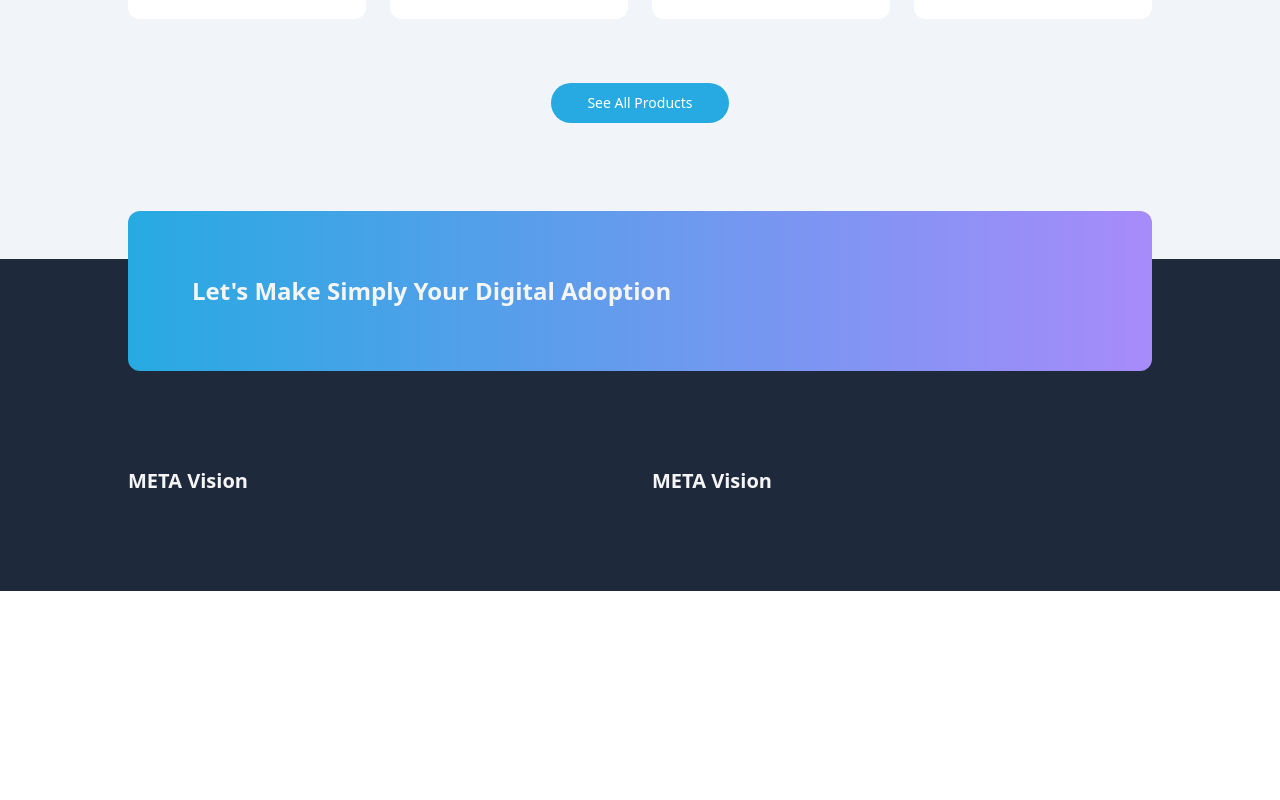
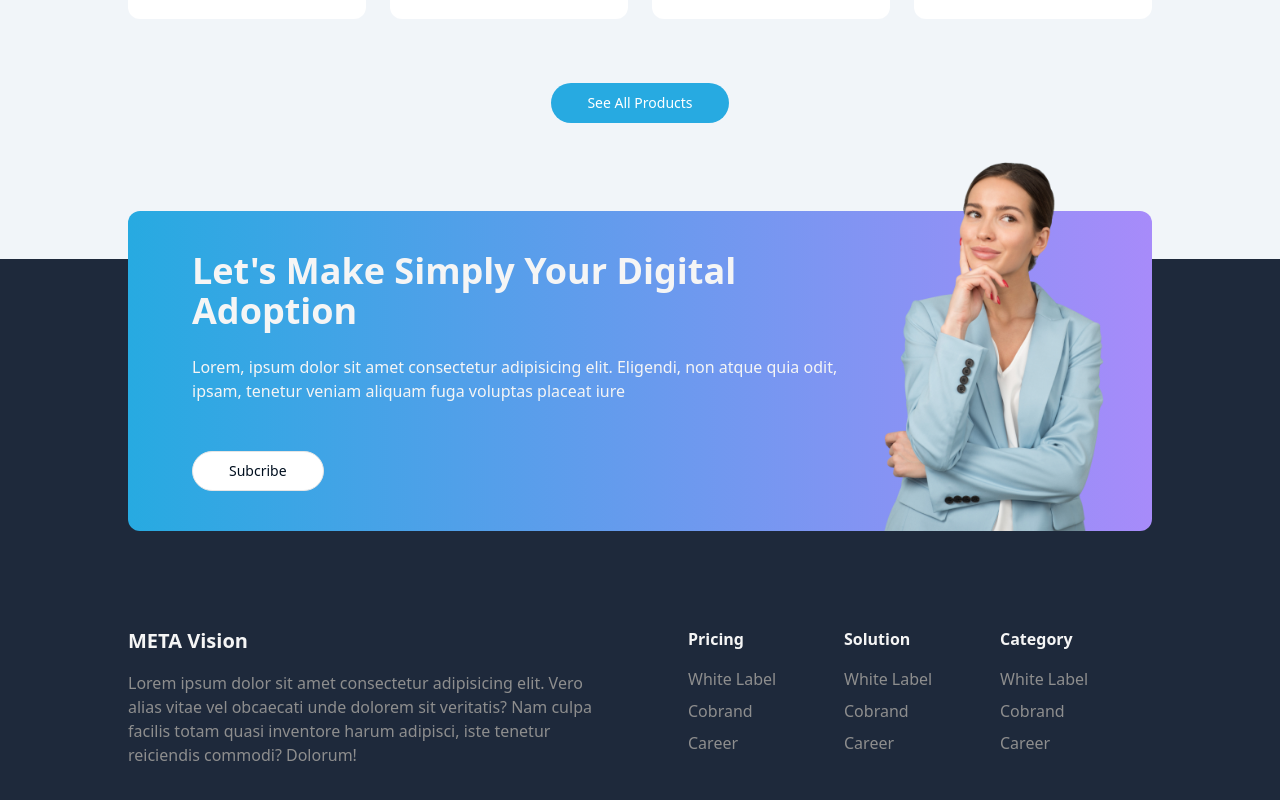
Before and after one commit to thoriqdharmawan/company-profile, a Next.js app: page / in a window 1280 px wide. Shown: the part 2309-3109 px from the top of the page. Before the commit the page ends 2900 px from the top, so only its background shows below. Built offline with nearby package versions, Linux system fonts and the light colour scheme.

Commit message:
feat(homepage): adjust footer section

```diff
--- a/components/Footer/index.tsx
+++ b/components/Footer/index.tsx
@@ -1,25 +1,71 @@
+import Image from "next/image";
+import { Button } from "../ui/button";
+
 export default function Footer() {
   return (
     <div className="bg-slate-100 pt-20">
       <div className="bg-slate-800 flex flex-col items-center">
-        <div className="bg-gradient-to-r from-primary to-violet-400 max-w-screen-lg w-full p-16 rounded-xl -mt-12 mb-24">
-          <h3 className="font-extrabold text-2xl text-secondary">
-            Let's Make Simply Your Digital Adoption
-          </h3>
+        <div className="bg-gradient-to-r from-primary to-violet-400 max-w-screen-lg w-full px-16 py-10 rounded-xl -mt-12 mb-24 relative">
+          <div className="w-3/4">
+            <h3 className="font-extrabold text-4xl text-secondary mb-6">
+              Let's Make Simply Your Digital Adoption
+            </h3>
+            <p className="text-secondary">
+              Lorem, ipsum dolor sit amet consectetur adipisicing elit.
+              Eligendi, non atque quia odit, ipsam, tenetur veniam aliquam fuga
+              voluptas placeat iure
+            </p>
+
+            <div className="mt-12">
+              <Button variant="outline">Subcribe</Button>
+            </div>
+          </div>
+          <Image
+            alt="woman"
+            width={220}
+            height={280}
+            src="/images/woman1.png"
+            className="absolute right-12 bottom-0 select-none"
+          />
         </div>
       </div>
 
-      <div className="pb-24 bg-slate-800 flex justify-center">
-        <div className="grid grid-cols-2 gap-6 w-full max-w-screen-lg">
+      <div className="pb-24 bg-slate-800 flex justify-center text-secondary">
+        <div className="grid grid-cols-2 gap-24 w-full max-w-screen-lg">
           <div>
-            <h2 className="font-extrabold text-xl text-secondary">
-              META Vision
-            </h2>
+            <h2 className="font-extrabold text-xl">META Vision</h2>
+            <p className="mt-4 text-secondary-foreground">
+              Lorem ipsum dolor sit amet consectetur adipisicing elit. Vero
+              alias vitae vel obcaecati unde dolorem sit veritatis? Nam culpa
+              facilis totam quasi inventore harum adipisci, iste tenetur
+              reiciendis commodi? Dolorum!
+            </p>
           </div>
-          <div>
-            <h2 className="font-extrabold text-xl text-secondary">
-              META Vision
-            </h2>
+          <div className="grid grid-cols-3 gap-1">
+            <div>
+              <h4 className="font-bold">Pricing</h4>
+              <div className="text-secondary-foreground mt-4 flex flex-col gap-2">
+                <p className="cursor-pointer">White Label</p>
+                <p className="cursor-pointer">Cobrand</p>
+                <p className="cursor-pointer">Career</p>
+              </div>
+            </div>
+            <div>
+              <h4 className="font-bold">Solution</h4>
+              <div className="text-secondary-foreground mt-4 flex flex-col gap-2">
+                <p className="cursor-pointer">White Label</p>
+                <p className="cursor-pointer">Cobrand</p>
+                <p className="cursor-pointer">Career</p>
+              </div>
+            </div>
+            <div>
+              <h4 className="font-bold">Category</h4>
+              <div className="text-secondary-foreground mt-4 flex flex-col gap-2">
+                <p className="cursor-pointer">White Label</p>
+                <p className="cursor-pointer">Cobrand</p>
+                <p className="cursor-pointer">Career</p>
+              </div>
+            </div>
           </div>
         </div>
       </div>
```
Also changed, not shown: public/images/woman1.png (added).
